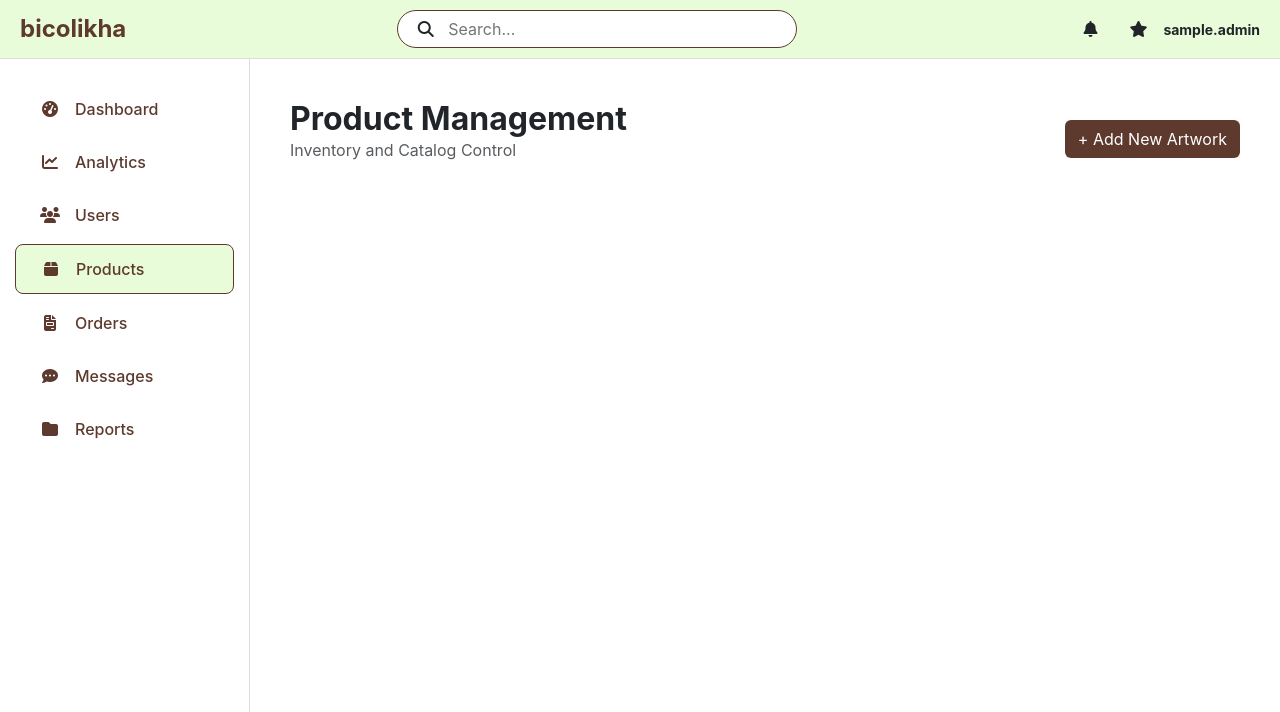
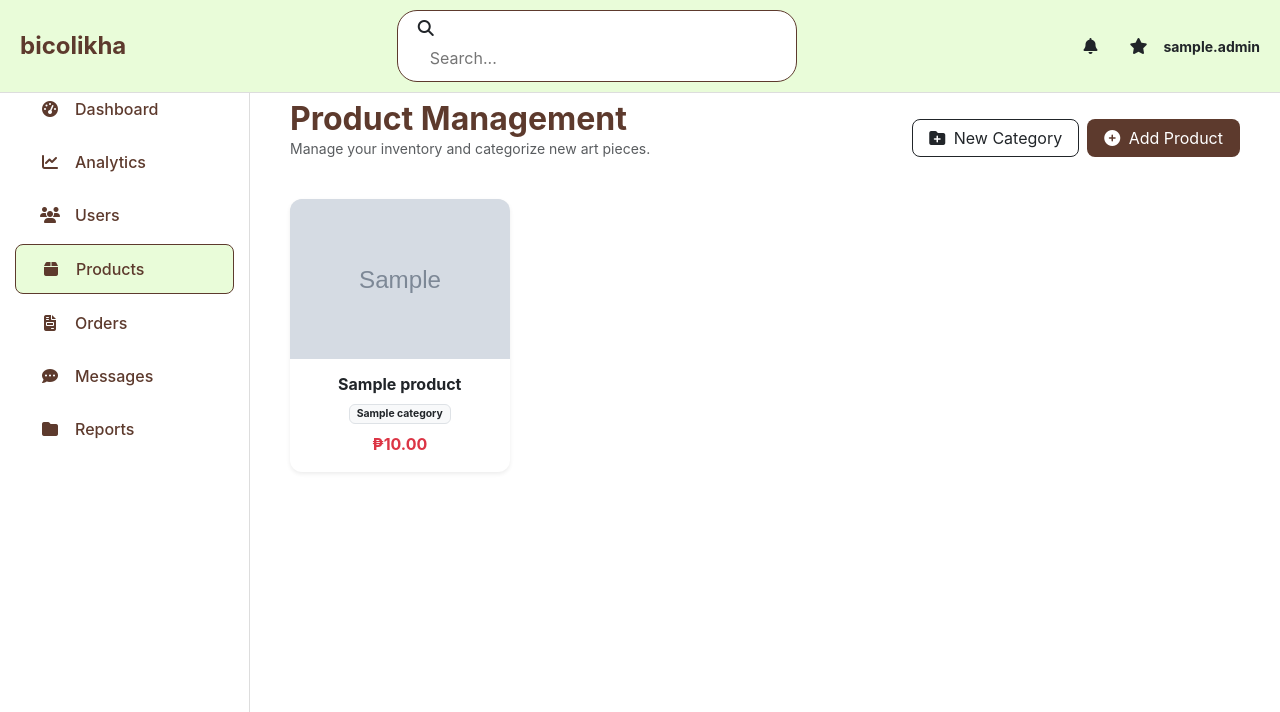
Before and after one commit to Pyxious/BicoLikha, a Django app: page /management/products/ in a window 1280 px wide. Shown: the top 712 px of the page. Run offline with Django 5.2, Linux system fonts and the light colour scheme; a user stored in the database is signed in; tables that the repository leaves empty hold one stand-in row (values such as "Sample post"); grey boxes marked "Sample" are stand-in pictures.

Commit message:
Refactor: Organized templates into admin/products subfolders and added functional product management

```diff
--- a/config/settings.py
+++ b/config/settings.py
@@ -55,7 +55,7 @@ ROOT_URLCONF = 'config.urls'
 TEMPLATES = [
     {
         'BACKEND': 'django.template.backends.django.DjangoTemplates',
-        'DIRS': [],
+        'DIRS': [BASE_DIR / 'templates'],
         'APP_DIRS': True,
         'OPTIONS': {
             'context_processors': [
--- /dev/null
+++ b/products/forms.py
@@ -0,0 +1,23 @@
+from django import forms
+from .models import Artwork, Category, Artist
+
+class CategoryForm(forms.ModelForm):
+    class Meta:
+        model = Category
+        fields = ['category_name']
+        widgets = {
+            'category_name': forms.TextInput(attrs={'class': 'form-control', 'placeholder': 'e.g. Stickers'}),
+        }
+
+class ProductForm(forms.ModelForm):
+    class Meta:
+        model = Artwork
+        fields = ['title', 'description', 'price', 'category', 'artist_ref', 'image']
+        widgets = {
+            'title': forms.TextInput(attrs={'class': 'form-control'}),
+            'description': forms.Textarea(attrs={'class': 'form-control', 'rows': 3}),
+            'price': forms.NumberInput(attrs={'class': 'form-control'}),
+            'category': forms.Select(attrs={'class': 'form-select'}),
+            'artist_ref': forms.Select(attrs={'class': 'form-select'}),
+            'image': forms.FileInput(attrs={'class': 'form-control'}),
+        }
--- a/products/templates/products/admin_analytics.html
+++ b/products/templates/admin/admin_analytics.html
@@ -1,4 +1,4 @@
-{% extends 'products/management_base.html' %}
+{% extends 'admin/management_base.html' %}
 
 {% block management_content %}
     <div class="mb-4">
--- a/products/templates/products/admin_dashboard.html
+++ b/products/templates/admin/admin_dashboard.html
@@ -1,4 +1,4 @@
-{% extends 'products/management_base.html' %}
+{% extends 'admin/management_base.html' %}
 
 {% block management_content %}
     <div class="mb-4">
--- a/products/templates/products/admin_messages.html
+++ b/products/templates/admin/admin_messages.html
@@ -1,4 +1,4 @@
-{% extends 'products/management_base.html' %}
+{% extends 'admin/management_base.html' %}
 
 {% block management_content %}
 <style>
--- a/products/templates/products/admin_orders.html
+++ b/products/templates/admin/admin_orders.html
@@ -1,4 +1,4 @@
-{% extends 'products/management_base.html' %}
+{% extends 'admin/management_base.html' %}
 
 {% block management_content %}
 <h2 class="fw-bold mb-0">Order Management</h2>
--- /dev/null
+++ b/products/templates/admin/admin_products.html
@@ -0,0 +1,148 @@
+{% extends 'admin/management_base.html' %}
+
+{% block management_content %}
+<!-- Main Header Section -->
+<div class="mb-4 d-flex justify-content-between align-items-center">
+    <div>
+        <h2 class="fw-bold mb-0" style="color: var(--sidebar-brown);">Product Management</h2>
+        <p class="text-muted small">Manage your inventory and categorize new art pieces.</p>
+    </div>
+    <div class="d-flex gap-2">
+        <!-- Trigger Button for New Category -->
+        <button type="button" class="btn btn-outline-dark px-3 rounded-3" data-bs-toggle="modal" data-bs-target="#categoryModal">
+            <i class="fas fa-folder-plus me-1"></i> New Category
+        </button>
+        <!-- Trigger Button for New Product -->
+        <button type="button" class="btn px-3 rounded-3 text-white" style="background: var(--sidebar-brown);" data-bs-toggle="modal" data-bs-target="#productModal">
+            <i class="fas fa-plus-circle me-1"></i> Add Product
+        </button>
+    </div>
+</div>
+
+<!-- Product Grid Display -->
+<div class="row g-4">
+    {% for artwork in products %}
+    <div class="col-6 col-md-4 col-lg-3">
+        <div class="card border-0 shadow-sm h-100" style="border-radius: 12px; overflow: hidden;">
+            <div style="height: 160px; background-color: #f0f0f0;">
+                {% if artwork.image %}
+                    <img src="{{ artwork.image.url }}" class="w-100 h-100" style="object-fit: cover;">
+                {% else %}
+                    <div class="d-flex align-items-center justify-content-center h-100 text-muted opacity-25">
+                        <i class="fas fa-image fa-3x"></i>
+                    </div>
+                {% endif %}
+            </div>
+            <div class="card-body p-3 text-center">
+                <h6 class="fw-bold mb-1 text-truncate">{{ artwork.title }}</h6>
+                <div class="badge bg-light text-dark border mb-2" style="font-size: 0.65rem;">{{ artwork.category.category_name }}</div>
+                <div class="fw-bold text-danger">₱{{ artwork.price }}</div>
+            </div>
+        </div>
+    </div>
+    {% empty %}
+    <div class="col-12 text-center py-5">
+        <i class="fas fa-box-open fa-3x text-light mb-3"></i>
+        <p class="text-muted">No products found. Use the buttons above to add your first item!</p>
+    </div>
+    {% endfor %}
+</div>
+
+<!-- ==========================================
+     MODAL: ADD NEW CATEGORY
+     ========================================== -->
+<div class="modal fade" id="categoryModal" tabindex="-1" aria-labelledby="categoryModalLabel" aria-hidden="true">
+    <div class="modal-dialog modal-dialog-centered">
+        <div class="modal-content border-0 shadow" style="border-radius: 15px;">
+            <form method="POST">
+                {% csrf_token %}
+                <div class="modal-header border-0 pb-0">
+                    <h5 class="modal-title fw-bold" id="categoryModalLabel">Create New Category</h5>
+                    <button type="button" class="btn-close" data-bs-dismiss="modal" aria-label="Close"></button>
+                </div>
+                <div class="modal-body py-4">
+                    <div class="mb-3">
+                        <label class="form-label fw-bold small text-muted">Category Name</label>
+                        {{ c_form.category_name }}
+                    </div>
+                    <p class="small text-muted">This will create a new row in your horizontal catalog.</p>
+                </div>
+                <div class="modal-footer border-0">
+                    <button type="button" class="btn btn-light" data-bs-dismiss="modal">Cancel</button>
+                    <button type="submit" name="add_category" class="btn btn-success px-4">Save Category</button>
+                </div>
+            </form>
+        </div>
+    </div>
+</div>
+
+<!-- ==========================================
+     MODAL: ADD NEW PRODUCT
+     ========================================== -->
+<div class="modal fade" id="productModal" tabindex="-1" aria-labelledby="productModalLabel" aria-hidden="true">
+    <div class="modal-dialog modal-lg modal-dialog-centered">
+        <div class="modal-content border-0 shadow" style="border-radius: 15px;">
+            <!-- enctype is REQUIRED for image uploads -->
+            <form method="POST" enctype="multipart/form-data">
+                {% csrf_token %}
+                <div class="modal-header border-0 pb-0">
+                    <h5 class="modal-title fw-bold" id="productModalLabel">Add New Artwork</h5>
+                    <button type="button" class="btn-close" data-bs-dismiss="modal" aria-label="Close"></button>
+                </div>
+                <div class="modal-body p-4">
+                    <div class="row g-3">
+                        <div class="col-md-8">
+                            <label class="form-label fw-bold small text-muted">Title</label>
+                            {{ p_form.title }}
+                        </div>
+                        <div class="col-md-4">
+                            <label class="form-label fw-bold small text-muted">Price (PHP)</label>
+                            {{ p_form.price }}
+                        </div>
+                        <div class="col-md-6">
+                            <label class="form-label fw-bold small text-muted">Category</label>
+                            {{ p_form.category }}
+                        </div>
+                        <div class="col-md-6">
+                            <label class="form-label fw-bold small text-muted">Artist</label>
+                            {{ p_form.artist_ref }}
+                        </div>
+                        <div class="col-12">
+                            <label class="form-label fw-bold small text-muted">Description</label>
+                            {{ p_form.description }}
+                        </div>
+                        <div class="col-12">
+                            <label class="form-label fw-bold small text-muted">Upload Image</label>
+                            {{ p_form.image }}
+                        </div>
+                    </div>
+                </div>
+                <div class="modal-footer border-0">
+                    <button type="button" class="btn btn-light" data-bs-dismiss="modal">Cancel</button>
+                    <button type="submit" name="add_product" class="btn px-4 text-white" style="background: var(--sidebar-brown);">Upload to Catalog</button>
+                </div>
+            </form>
+        </div>
+    </div>
+</div>
+
+<!-- Additional Custom Styling -->
+<style>
+    /* Styling the Django Form Widgets to look like Bootstrap */
+    input, textarea, select {
+        display: block;
+        width: 100%;
+        padding: 0.375rem 0.75rem;
+        font-size: 1rem;
+        font-weight: 400;
+        line-height: 1.5;
+        color: #212529;
+        background-color: #fff;
+        background-clip: padding-box;
+        border: 1px solid #ced4da;
+        border-radius: 0.375rem;
+        transition: border-color .15s ease-in-out,box-shadow .15s ease-in-out;
+    }
+</style>
+
+{% endblock %}
--- a/products/templates/products/admin_reports.html
+++ b/products/templates/admin/admin_reports.html
@@ -1,4 +1,4 @@
-{% extends 'products/management_base.html' %}
+{% extends 'admin/management_base.html' %}
 
 {% block management_content %}
 <div class="mb-4">
--- a/products/templates/products/admin_users.html
+++ b/products/templates/admin/admin_users.html
@@ -1,4 +1,4 @@
-{% extends 'products/management_base.html' %}
+{% extends 'admin/management_base.html' %}
 
 {% block management_content %}
 <div class="mb-5">
--- a/products/templates/products/manage_accounts.html
+++ b/products/templates/admin/manage_accounts.html
@@ -1,4 +1,4 @@
-{% extends 'products/management_base.html' %}
+{% extends 'admin/management_base.html' %}
 {% block management_content %}
     <h3 class="fw-bold">General Accounts</h3>
     <table class="table align-middle mt-4">
--- a/products/templates/products/manage_admins.html
+++ b/products/templates/admin/manage_admins.html
@@ -1,4 +1,4 @@
-{% extends 'products/management_base.html' %}
+{% extends 'admin/management_base.html' %}
 {% block management_content %}
     <h3 class="fw-bold">Administrative Accounts</h3>
     <table class="table align-middle mt-4">
--- a/products/templates/products/manage_artists.html
+++ b/products/templates/admin/manage_artists.html
@@ -1,4 +1,4 @@
-{% extends 'products/management_base.html' %}
+{% extends 'admin/management_base.html' %}
 {% block management_content %}
     <h3 class="fw-bold">Artist Directory</h3>
     <table class="table align-middle mt-4">
--- a/products/templates/products/management_base.html
+++ b/products/templates/admin/management_base.html
@@ -88,6 +88,6 @@
         <!-- THIS IS WHERE CONTENT POPS UP -->
         {% endblock %}
     </div>
-
+    <script src="https://cdn.jsdelivr.net/npm/bootstrap@5.3.0/dist/js/bootstrap.bundle.min.js"></script>
 </body>
 </html>
--- a/products/templates/products/admin_products.html
+++ /dev/null
@@ -1,33 +0,0 @@
-{% extends 'products/management_base.html' %}
-
-{% block management_content %}
-<div class="mb-4 d-flex justify-content-between align-items-center">
-    <div>
-        <h2 class="fw-bold mb-0">Product Management</h2>
-        <p class="text-muted">Inventory and Catalog Control</p>
-    </div>
-    <button class="btn btn-brown text-white" style="background:var(--sidebar-brown)">+ Add New Artwork</button>
-</div>
-
-<div class="row g-4">
-    {% for artwork in products %}
-    <div class="col-md-3">
-        <div class="card border-0 shadow-sm h-100">
-            <div style="height: 150px; background: #eee;">
-                {% if artwork.image %}
-                    <img src="{{ artwork.image.url }}" class="w-100 h-100" style="object-fit:cover;">
-                {% endif %}
-            </div>
-            <div class="card-body">
-                <h6 class="fw-bold mb-1">{{ artwork.title }}</h6>
-                <small class="text-muted d-block mb-2">by {{ artwork.artist_ref.artist_name }}</small>
-                <div class="d-flex justify-content-between align-items-center">
-                    <span class="fw-bold text-danger">₱{{ artwork.price }}</span>
-                    <button class="btn btn-sm btn-light border"><i class="fas fa-edit"></i></button>
-                </div>
-            </div>
-        </div>
-    </div>
-    {% endfor %}
-</div>
-{% endblock %}
--- a/products/urls.py
+++ b/products/urls.py
@@ -1,27 +1,37 @@
 from django.urls import path, include
+from django.conf import settings
+from django.conf.urls.static import static
 from . import views
 
 urlpatterns = [
-    # Main pages
+    # --- Public Pages ---
     path('', views.catalog, name='catalog'),
     path('artists/', views.artists, name='artists'),
     path('about/', views.about, name='about'),
     path('popular/', views.popular, name='popular'),
 
-    # Management Pages (Ensure names match the sidebar)
+    # --- Authentication ---
+    path('signup/', views.signup, name='signup'),
+    path('accounts/', include('django.contrib.auth.urls')),
+
+    # --- Administrative / Management Hub ---
     path('management/dashboard/', views.admin_dashboard, name='admin_dashboard'),
     path('management/analytics/', views.admin_analytics, name='admin_analytics'),
+
+    # User Management Sub-routes
     path('management/users/', views.admin_users, name='admin_users'),
     path('management/users/artists/', views.admin_manage_artists, name='manage_artists'),
     path('management/users/accounts/', views.admin_manage_accounts, name='manage_accounts'),
     path('management/users/admins/', views.admin_manage_admins, name='manage_admins'),
 
+    # Product, Orders, Reports
     path('management/products/', views.admin_products, name='admin_products'),
     path('management/orders/', views.admin_orders, name='admin_orders'),
     path('management/messages/', views.admin_messages, name='admin_messages'),
     path('management/reports/', views.admin_reports, name='admin_reports'),
+]
 
-    # Auth
-    path('signup/', views.signup, name='signup'),
-    path('accounts/', include('django.contrib.auth.urls')),
-]
+# This is where your error was happening.
+# It must be OUTSIDE the square brackets of urlpatterns.
+if settings.DEBUG:
+    urlpatterns += static(settings.MEDIA_URL, document_root=settings.MEDIA_ROOT)
--- a/products/views.py
+++ b/products/views.py
@@ -3,76 +3,153 @@ from django.contrib.auth.forms import UserCreationForm
 from django.contrib.auth import login
 from django.contrib.auth.models import User
 from django.contrib.auth.decorators import user_passes_test
-from .models import Artwork, Artist # Ensure these match your models.py
+from .models import Artwork, Category, Artist, Stock, AdminProfile, CustomUser
+from .forms import ProductForm, CategoryForm
+from django.db import transaction
 
 # --- ADMINISTRATIVE / MANAGEMENT VIEWS ---
-# Restricted to Staff only for Security Requirement 6.A
 
 @user_passes_test(lambda u: u.is_staff)
 def admin_dashboard(request):
-    total_products = Artwork.objects.count()
-    total_artists = Artist.objects.count()
-    total_users = User.objects.count()
     context = {
-        'total_products': total_products,
-        'total_artists': total_artists,
-        'total_users': total_users,
+        'total_products': Artwork.objects.count(),
+        'total_artists': Artist.objects.count(),
+        'total_users': User.objects.count(),
     }
-    return render(request, 'products/admin_dashboard.html', context)
+    return render(request, 'admin/admin_dashboard.html', context)
 
 @user_passes_test(lambda u: u.is_staff)
 def admin_analytics(request):
-    return render(request, 'products/admin_analytics.html')
+    return render(request, 'admin/admin_analytics.html')
 
 @user_passes_test(lambda u: u.is_staff)
 def admin_users(request):
-    # This is the main page with the 3 big buttons
-    return render(request, 'products/admin_users.html')
+    # Main page with the 3 big buttons (Artists, Users, Admins)
+    return render(request, 'admin/admin_users.html')
 
 @user_passes_test(lambda u: u.is_staff)
 def admin_manage_artists(request):
-    # Page to edit or chat with artists
     artists = Artist.objects.all()
-    return render(request, 'products/manage_artists.html', {'artists': artists})
+    return render(request, 'admin/manage_artists.html', {'artists': artists})
 
 @user_passes_test(lambda u: u.is_staff)
 def admin_manage_accounts(request):
-    # Page to promote users to artists or delete them
-    users = User.objects.filter(is_staff=False) # Only show customers
-    return render(request, 'products/manage_accounts.html', {'users': users})
+    users = User.objects.filter(is_staff=False)
+    return render(request, 'admin/manage_accounts.html', {'users': users})
 
 @user_passes_test(lambda u: u.is_staff)
 def admin_manage_admins(request):
-    # Page to see list of admin accounts
     admins = User.objects.filter(is_staff=True)
-    return render(request, 'products/manage_admins.html', {'admins': admins})
+    return render(request, 'admin/manage_admins.html', {'admins': admins})
 
 @user_passes_test(lambda u: u.is_staff)
 def admin_products(request):
-    return render(request, 'products/admin_products.html')
+    products = Artwork.objects.all()
+    p_form = ProductForm()
+    c_form = CategoryForm()
+
+    if request.method == 'POST':
+        if 'add_product' in request.POST:
+            p_form = ProductForm(request.POST, request.FILES)
+            if p_form.is_valid():
+                try:
+                    with transaction.atomic(): # Starts a safe DB session
+                        # 1. Ensure the Logged-in Admin exists in custom 'users' table
+                        custom_user, created = CustomUser.objects.get_or_create(
+                            user_id=request.user.id,
+                            defaults={
+                                'user_role': 'A',
+                                'user_fname': request.user.first_name or request.user.username,
+                                'user_lname': request.user.last_name or 'Staff',
+                                'user_email': request.user.email,
+                                'user_password_hash': 'PBKDF2_SECURE'
+                            }
+                        )
+
+                        # 2. Ensure that ID also exists in the 'admin' table
+                        admin_record, created = AdminProfile.objects.get_or_create(
+                            user_id=custom_user.user_id,
+                            defaults={'admin_access': 'Full Access'}
+                        )
+
+                        # 3. Create a Stock entry
+                        new_stock = Stock.objects.create(stock_quantity=1, stock_status='In Stock')
+
+                        # 4. Prepare the Product
+                        product = p_form.save(commit=False)
+                        product.stock = new_stock
+                        product.user_id = admin_record.user_id # Link to the validated admin
+
+                        # 5. Final Save
+                        product.save()
+
+                    return redirect('admin_products')
+                except Exception as e:
+                    # This will show you exactly what went wrong in your terminal
+                    print(f"Database Error: {e}")
+                    p_form.add_error(None, f"Internal Error: {e}")
+
+        elif 'add_category' in request.POST:
+            c_form = CategoryForm(request.POST)
+            if c_form.is_valid():
+                c_form.save()
+                return redirect('admin_products')
+
+    return render(request, 'admin/admin_products.html', {
+        'products': products, 'p_form': p_form, 'c_form': c_form
+    })
 
 @user_passes_test(lambda u: u.is_staff)
 def admin_orders(request):
-    return render(request, 'products/admin_orders.html')
+    return render(request, 'admin/admin_orders.html')
 
 @user_passes_test(lambda u: u.is_staff)
 def admin_messages(request):
-    return render(request, 'products/admin_messages.html')
+    return render(request, 'admin/admin_messages.html')
 
 @user_passes_test(lambda u: u.is_staff)
 def admin_reports(request):
-    return render(request, 'products/admin_reports.html')
+    return render(request, 'admin/admin_reports.html')
 
 
 # --- PUBLIC VIEWS ---
 
 def catalog(request):
-    # This pulls all pieces from your MySQL 'product' table
-    artworks = Artwork.objects.all()
-    return render(request, 'products/catalog.html', {'artworks': artworks})
+    selected_cat_id = request.GET.get('category')
+    categories = Category.objects.all()
+
+    if selected_cat_id:
+        # 1. VIEW FOR A SINGLE CATEGORY (Show All items in that category)
+        selected_category = Category.objects.get(category_id=selected_cat_id)
+        artworks = Artwork.objects.filter(category_id=selected_cat_id)
+
+        context = {
+            'view_all': True,
+            'category': selected_category,
+            'artworks': artworks,
+            'categories': categories, # Still need this for the navbar/filters
+        }
+    else:
+        # 2. OVERVIEW VIEW (The horizontal row format from your screenshot)
+        category_data = []
+        for cat in categories:
+            # Get the first 4 products for each category to show in the row
+            products = Artwork.objects.filter(category_id=cat.category_id)[:4]
+            if products.exists():
+                category_data.append({
+                    'category': cat,
+                    'products': products
+                })
+
+        context = {
+            'view_all': False,
+            'category_data': category_data,
+            'categories': categories,
+        }
+
+    return render(request, 'products/catalog.html', context)
 
 def artists(request):
-    # This pulls all artists from your MySQL 'artist' table
     all_artists = Artist.objects.all()
     return render(request, 'products/artists.html', {'artists': all_artists})
 
@@ -88,7 +165,6 @@ def signup(request):
         if form.is_valid():
             user = form.save()
             login(request, user)
-            # Redirect to catalog after successful signup
             return redirect('catalog')
     else:
         form = UserCreationForm()
```
Also changed, not shown: products/models.py (+48 -18 lines), products/templates/products/catalog.html (+115 -10 lines), products/templates/products/popular.html (added, +11 -0 lines).
